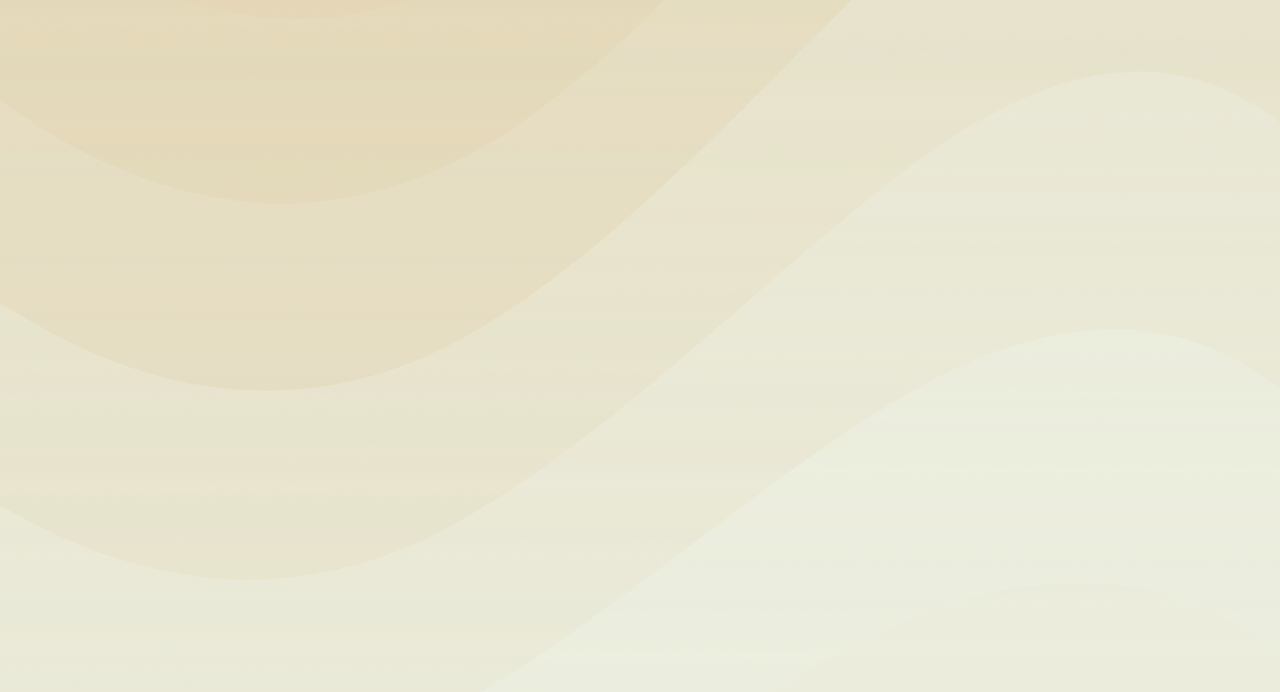
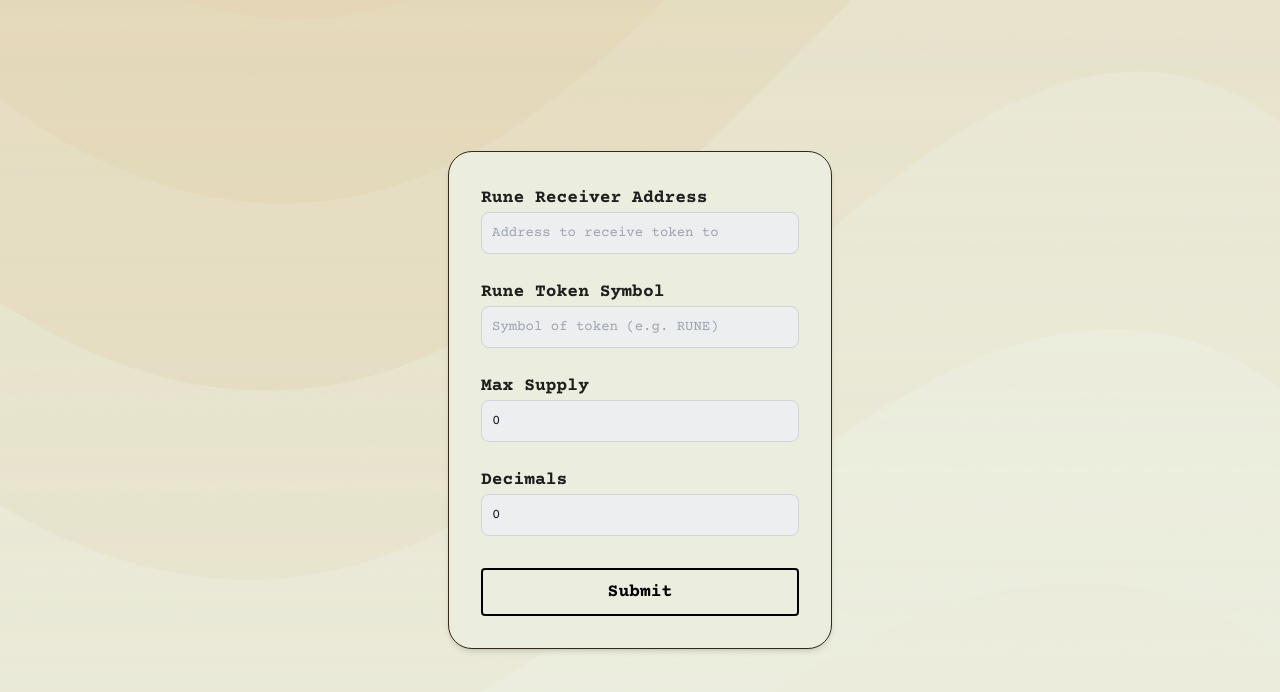
Before and after one commit to shardul-m/rune, a Next.js app: page /mint in a window 1280 px wide. Shown: the top 692 px of the page. Built offline with nearby package versions, Linux system fonts and the light colour scheme.

Commit message:
bring in mint form to page

```diff
--- a/app/mint/page.tsx
+++ b/app/mint/page.tsx
@@ -1,3 +1,11 @@
+'use client'
+
+import { MintForm } from '@/components/common/form-elements/forms/MintForm'
+
 export default function MintPage() {
-  return <main className="w-full min-h-screen"></main>
+  return (
+    <main className="w-full min-h-screen px-4 py-20 flex items-center justify-center">
+      <MintForm />
+    </main>
+  )
 }
```
